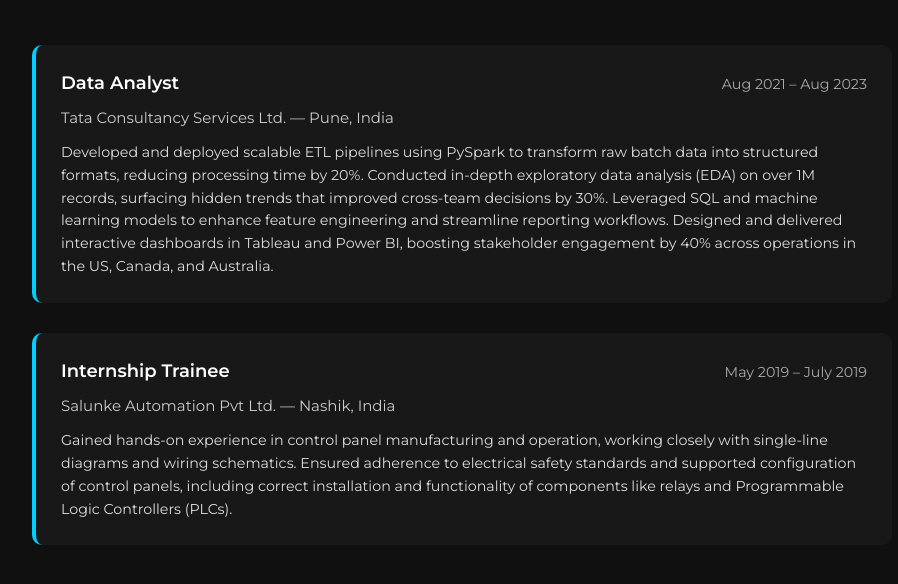
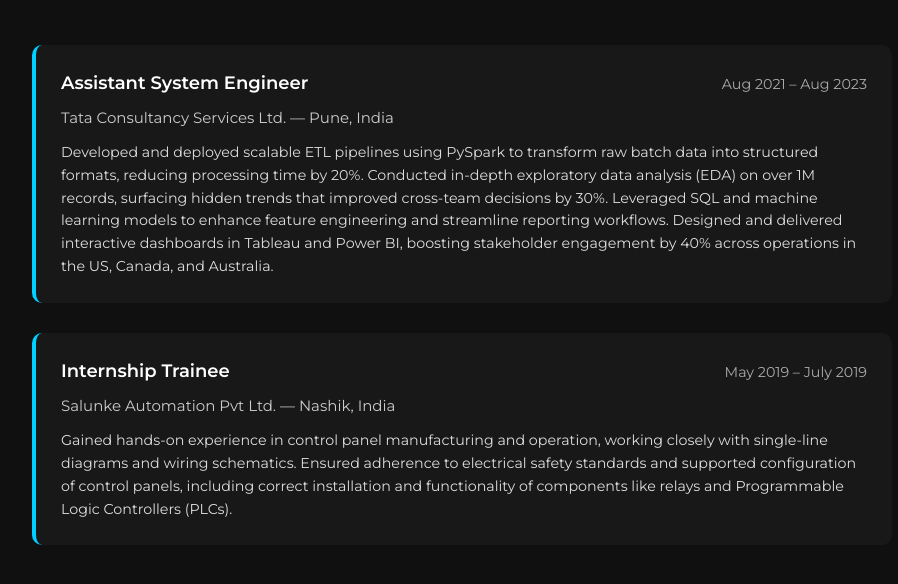
Before and after one commit to tishru/portfolio, a plain HTML site: page experience.html in a window 1280 px wide. Shown: the part 218-802 px from the top of the page, without its empty margins (178-1076 px from the left). Drawn offline with nearby package versions, Linux system fonts and the light colour scheme.

Commit message:
update portfolio

```diff
--- a/experience.html
+++ b/experience.html
@@ -124,7 +124,7 @@
 
     <div class="experience-card">
       <div class="exp-header">
-        <div class="exp-role">Data Analyst</div>
+        <div class="exp-role">Assistant System Engineer</div>
         <div class="exp-date">Aug 2021 – Aug 2023</div>
       </div>
       <div class="exp-company">Tata Consultancy Services Ltd. — Pune, India</div>
```
Also changed, not shown: images/foodwaste.png (deleted).
